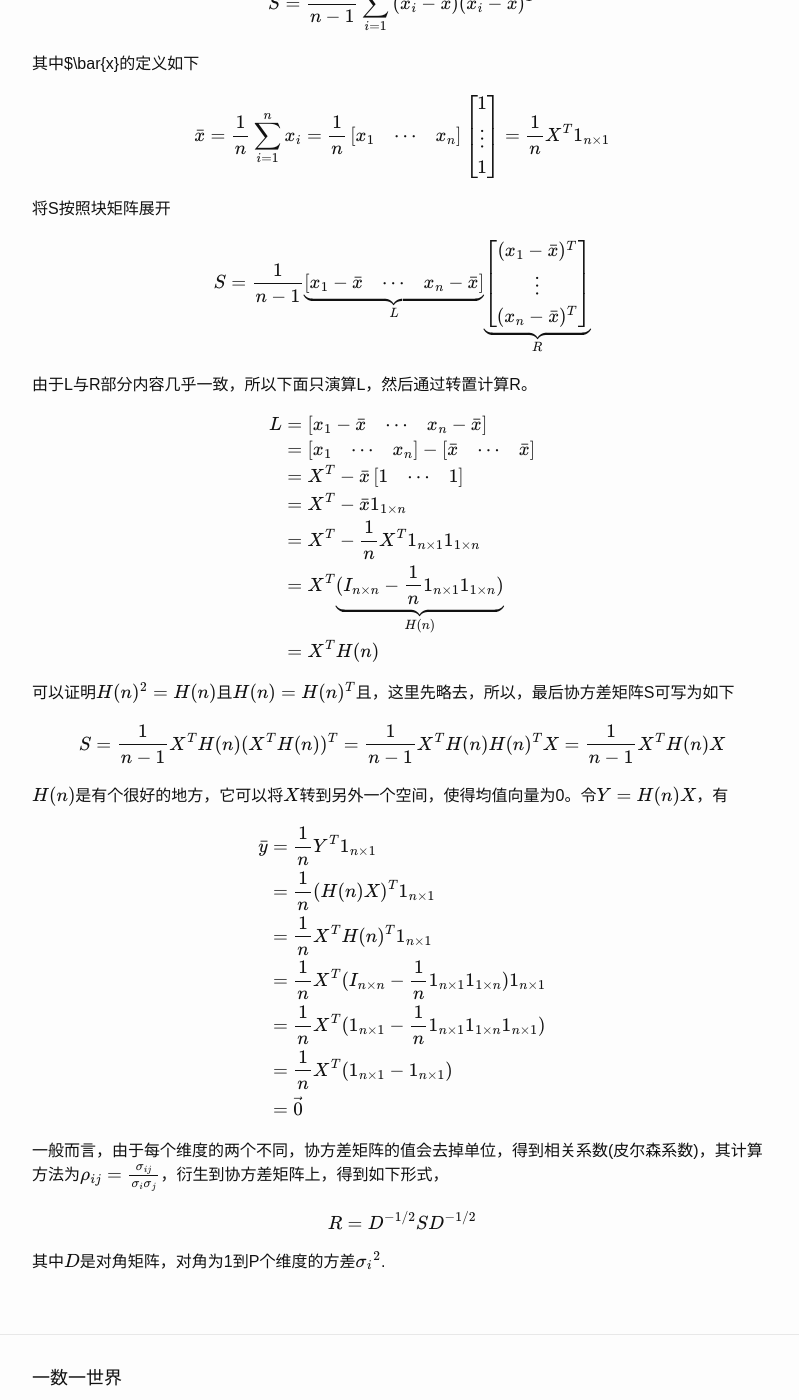
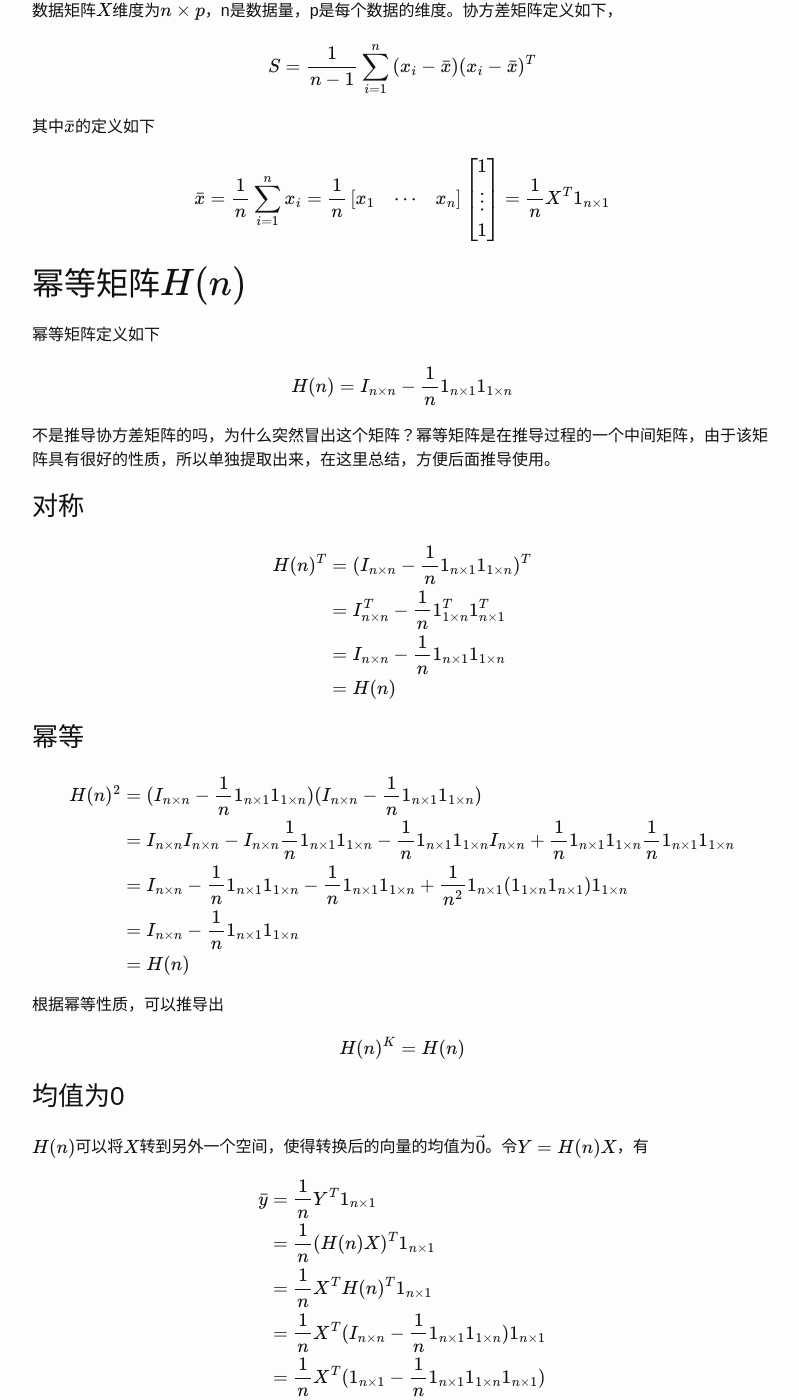
Before and after one commit to bourneli/bourneli.github.io, a Jekyll site: the page built from _posts/2016-03-20-covariance-linear-algebra-expression.markdown, in a window 1280 px wide and 1400 px high, scrolled down 351 px. Shown: the whole window, without its empty margins (238-1037 px from the left). Built offline with Jekyll 4.4.1, drawn with Linux system fonts in a browser that asks for light colours; formulas are drawn with MathJax 3; some of the changed text lies outside the part shown.

Commit message:
fix covarance

```diff
--- a/_posts/2016-03-20-covariance-linear-algebra-expression.markdown
+++ b/_posts/2016-03-20-covariance-linear-algebra-expression.markdown
@@ -1,19 +1,20 @@
 ---
 layout: post
-title:  协方差矩阵计算的矩阵推导
-categories: [linear-algebra, statistic, a b]
+title:  协方差矩阵的矩阵推导
+categories: [linear-algebra, statistic, MVA]
 ---
 
 协方差矩阵是多元统计分析(MVA, Multiple Variable Analysis)中使用得比较多的方法，主要分析变量之间的关联性。
 该方法计算量很大，且很繁复，但是可以使用矩阵优美的演示整个过程，这里记录整个推导过程，作为备忘。
 
+## 协方差矩阵
 数据矩阵$X$维度为$n \times p$，n是数据量，p是每个数据的维度。协方差矩阵定义如下，
 
 $$
 	S = {1 \over{n-1}} \sum^n_{i=1}{(x_i-\bar{x})(x_i-\bar{x})^T}
 $$
 
-其中$\bar{x}的定义如下
+其中$\bar{x}$的定义如下
 
 $$
 	\bar{x} = {1 \over n} \sum^n_{i=1}{x_i}
@@ -22,6 +23,63 @@ $$
 
 $$
 
+## 幂等矩阵$H(n)$
+幂等矩阵定义如下
+
+$$
+	H(n) = I_{n \times n} - {1 \over n}1_{n \times 1}1_{1 \times n}
+$$
+
+不是推导协方差矩阵的吗，为什么突然冒出这个矩阵？幂等矩阵是在推导过程的一个中间矩阵，由于该矩阵具有很好的性质，所以单独提取出来，在这里总结，方便后面推导使用。
+
+### 对称
+
+$$
+\begin{align}
+	H(n)^T &= (I_{n \times n} - {1 \over n}1_{n \times 1}1_{1 \times n})^T \\
+		   &= I_{n \times n}^T - {1 \over n}1_{1 \times n}^T1_{n \times 1}^T \\
+	       &= I_{n \times n} - {1 \over n}1_{n \times 1}1_{1 \times n} \\
+		   &= H(n)
+\end{align}
+$$
+
+
+### 幂等
+
+$$
+\begin{align}
+	H(n)^2 &= (I_{n \times n} - {1 \over n}1_{n \times 1}1_{1 \times n})(I_{n \times n} - {1 \over n}1_{n \times 1}1_{1 \times n}) \\
+		   &= I_{n \times n}I_{n \times n} - I_{n \times n}{1 \over n}1_{n \times 1}1_{1 \times n} - {1 \over n}1_{n \times 1}1_{1 \times n}I_{n \times n} + {1 \over n}1_{n \times 1}1_{1 \times n}{1 \over n}1_{n \times 1}1_{1 \times n}\\
+		   &= I_{n \times n} - {1 \over n}1_{n \times 1}1_{1 \times n} - {1 \over n}1_{n \times 1}1_{1 \times n} + {1 \over n^2}1_{n \times 1}(1_{1 \times n}1_{n \times 1})1_{1 \times n} \\
+		   &= I_{n \times n} - {1 \over n}1_{n \times 1}1_{1 \times n} \\
+		   &= H(n)
+\end{align}
+$$
+
+根据幂等性质，可以推导出
+
+$$
+	H(n)^K = H(n)
+$$
+
+
+### 均值为0
+
+$H(n)$可以将$X$转到另外一个空间，使得转换后的向量的均值为$\vec{0}$。令$Y=H(n)X$，有
+
+$$
+\begin{align}
+	\bar{y} &= {1 \over n} Y^T 1_{n \times 1} \\
+			&= {1 \over n} (H(n)X)^T 1_{n \times 1} \\
+			&= {1 \over n} X^TH(n)^T 1_{n \times 1} \\
+			&= {1 \over n} X^T(I_{n \times n} - {1 \over n} 1_{n \times 1}1_{1 \times n}) 1_{n \times 1} \\
+			&= {1 \over n} X^T(1_{n \times 1} - {1 \over n} 1_{n \times 1}1_{1 \times n}1_{n \times 1}) \\
+			&= {1 \over n} X^T(1_{n \times 1} - 1_{n \times 1}) \\
+			&= \vec{0}
+\end{align}
+$$
+
+## 演算过程
 将S按照块矩阵展开
 
 $$
@@ -43,30 +101,22 @@ $$
 \end{align}
 $$
 
-可以证明$H(n)^2=H(n)且H(n)=H(n)^T$且，这里先略去，所以，最后协方差矩阵S可写为如下
-
-$$
-	S = {1 \over n-1}X^TH(n)(X^TH(n))^T = {1 \over n-1}X^TH(n)H(n)^TX = {1 \over n-1}X^TH(n)X
-$$
-
-$H(n)$是有个很好的地方，它可以将$X$转到另外一个空间，使得均值向量为0。令$Y=H(n)X$，有
+根据上面证明的幂等矩阵的性质，所以最后协方差矩阵S可写为如下
 
 $$
 \begin{align}
-	\bar{y} &= {1 \over n} Y^T 1_{n \times 1} \\
-			&= {1 \over n} (H(n)X)^T 1_{n \times 1} \\
-			&= {1 \over n} X^TH(n)^T 1_{n \times 1} \\
-			&= {1 \over n} X^T(I_{n \times n} - {1 \over n} 1_{n \times 1}1_{1 \times n}) 1_{n \times 1} \\
-			&= {1 \over n} X^T(1_{n \times 1} - {1 \over n} 1_{n \times 1}1_{1 \times n}1_{n \times 1}) \\
-			&= {1 \over n} X^T(1_{n \times 1} - 1_{n \times 1}) \\
-			&= \vec{0}
+	S &= {1 \over n-1}X^TH(n)(X^TH(n))^T \\
+	  &= {1 \over n-1}X^TH(n)H(n)^TX \\
+	  &= {1 \over n-1}X^TH(n)X \\
 \end{align}
 $$
 
-一般而言，由于每个维度的两个不同，协方差矩阵的值会去掉单位，得到相关系数(皮尔森系数)，其计算方法为$\rho_{ij} = {\sigma_{ij} \over \sigma_i\sigma_j}$，衍生到协方差矩阵上，得到如下形式，
+
+## 关联矩阵
+一般而言，由于每个维度的单位不同，协方差的值容易被单位混淆，不易看出效果。所以，通过去掉单位，得到相关系数(皮尔森系数)，其计算方法为$\rho_{ij} = {\sigma_{ij} \over \sigma_i\sigma_j}$，该方法衍生到协方差矩阵上，得到如下形式，
 
 $$
 	R = D^{-1/2}SD^{-1/2}
 $$
 
-其中$D$是对角矩阵，对角为1到P个维度的方差${\sigma_i}^2$.
+其中$D$是对角矩阵，值是S对角线上的元素.
```
